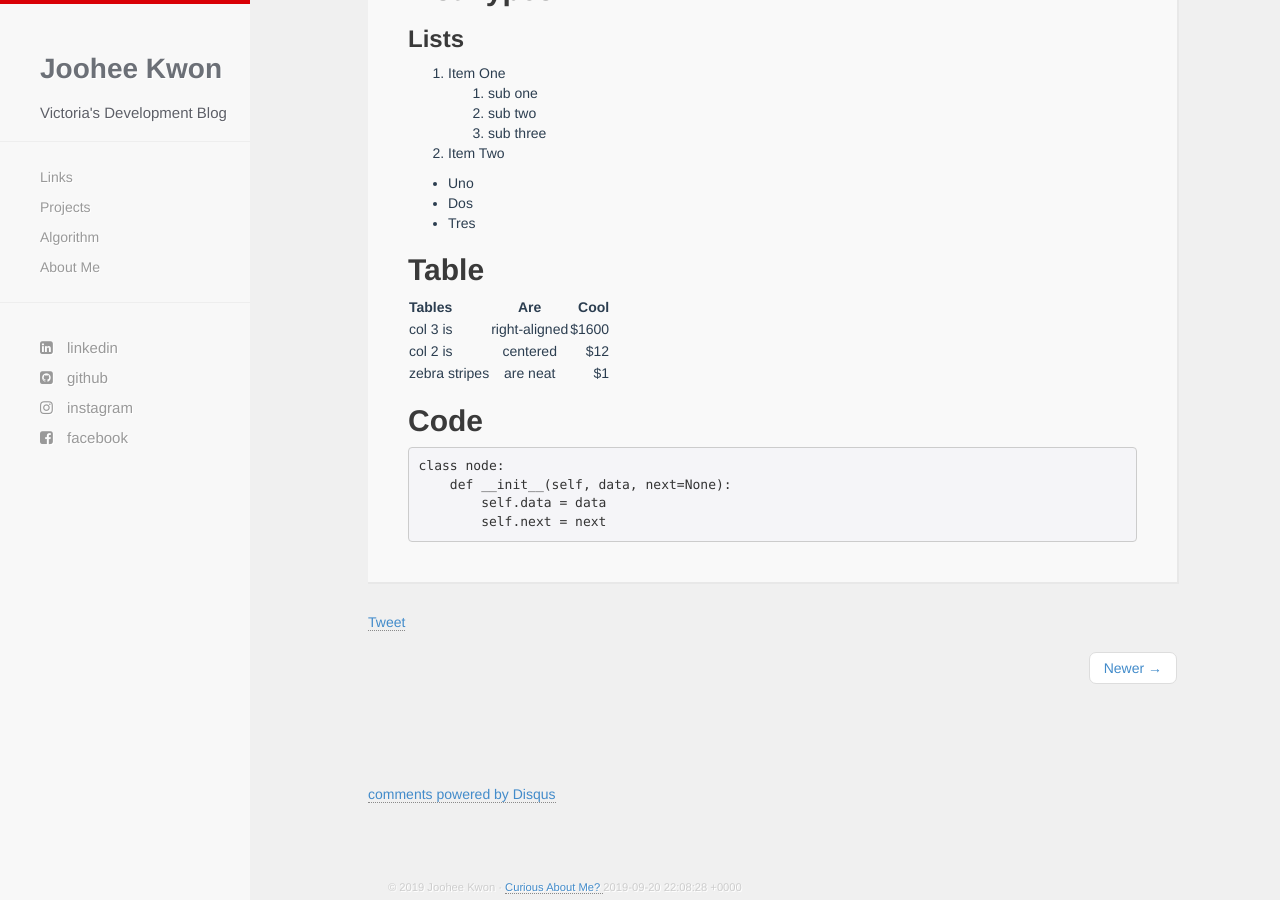
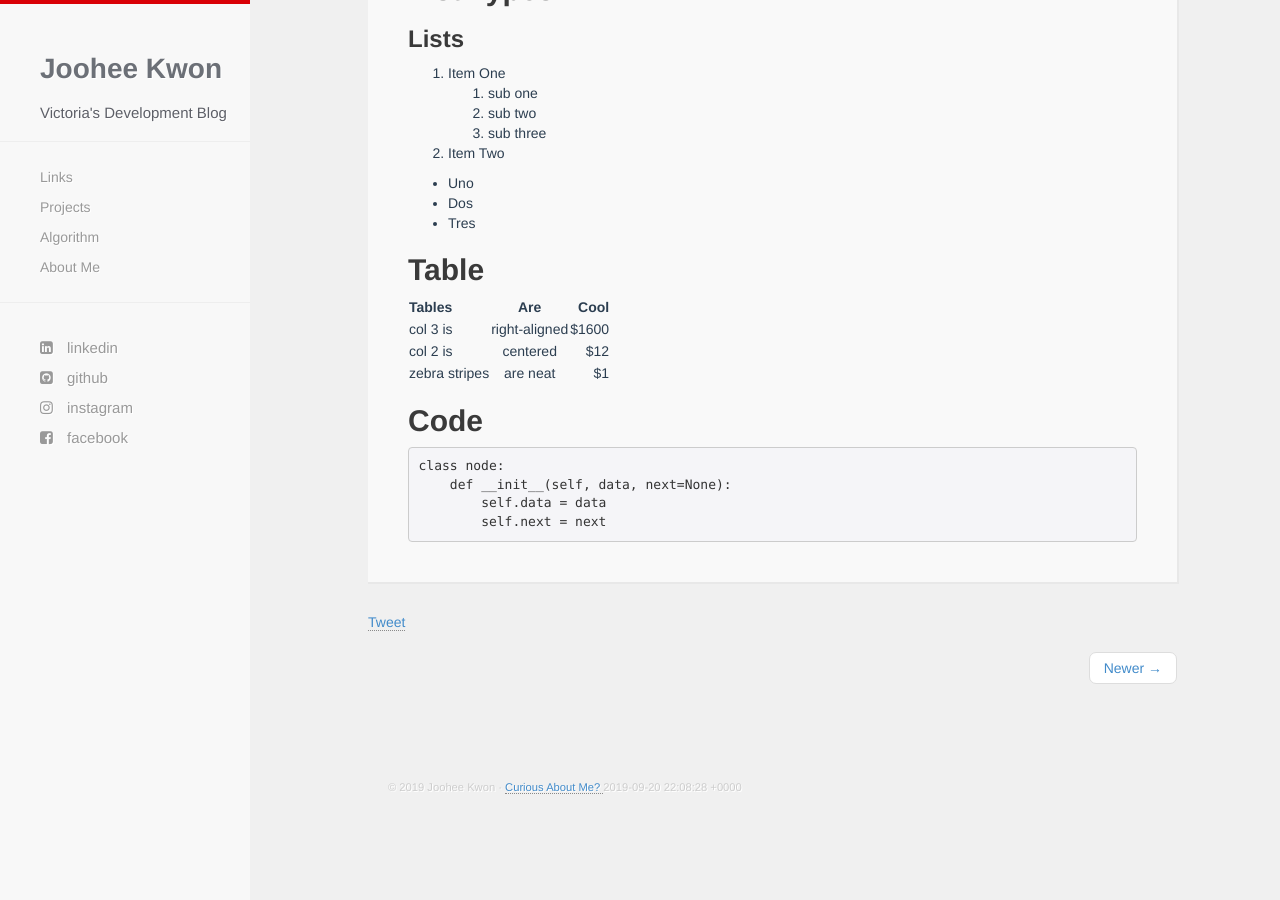
Before and after one commit to victoriagjh/victoriagjh.github.io, a Jekyll site: the page built from _posts/2013-12-04-Samples.markdown, in a window 1280 px wide and 900 px high, scrolled down 1399 px. Built offline with Jekyll 4.4.1, drawn with Linux system fonts in a browser that asks for light colours; nearby versions of some CDN libraries; comment, search, counter and statistics services are not loaded; after the commit the page ends 2199 px from its top, so only the background shows below that; some of the changed lines change nothing that is shown.

Commit message:
delete the comment.html

```diff
--- a/_includes/comment.html
+++ /dev/null
@@ -1,22 +0,0 @@
-<div id="disqus_thread">
-
-  <script type="text/javascript">
-  /* * * CONFIGURATION VARIABLES: EDIT BEFORE PASTING INTO YOUR WEBPAGE * * */
-      var disqus_shortname = '{{ site.disqus }}'; // required: replace example with your forum shortname
-
-      /* * * DON'T EDIT BELOW THIS LINE * * */
-      (function() {
-        var dsq = document.createElement('script'); dsq.type = 'text/javascript'; dsq.async = true;
-        dsq.src = '//' + disqus_shortname + '.disqus.com/embed.js';
-        (document.getElementsByTagName('head')[0] || document.getElementsByTagName('body')[0]).appendChild(dsq);
-      })();
-  </script>
-  <noscript>
-    Please enable JavaScript to view the <a href="http://disqus.com/?ref_noscript">comments powered by Disqus.</a>
-  </noscript>
-
-  <a href="http://disqus.com" class="dsq-brlink">
-    comments powered by <span class="logo-disqus">Disqus</span>
-  </a>
-
-</div>
--- a/_layouts/post.html
+++ b/_layouts/post.html
@@ -14,4 +14,3 @@
 </div>
 {% include share.html %}
 {% include pager.html %}
-{% include comment.html %}
```
